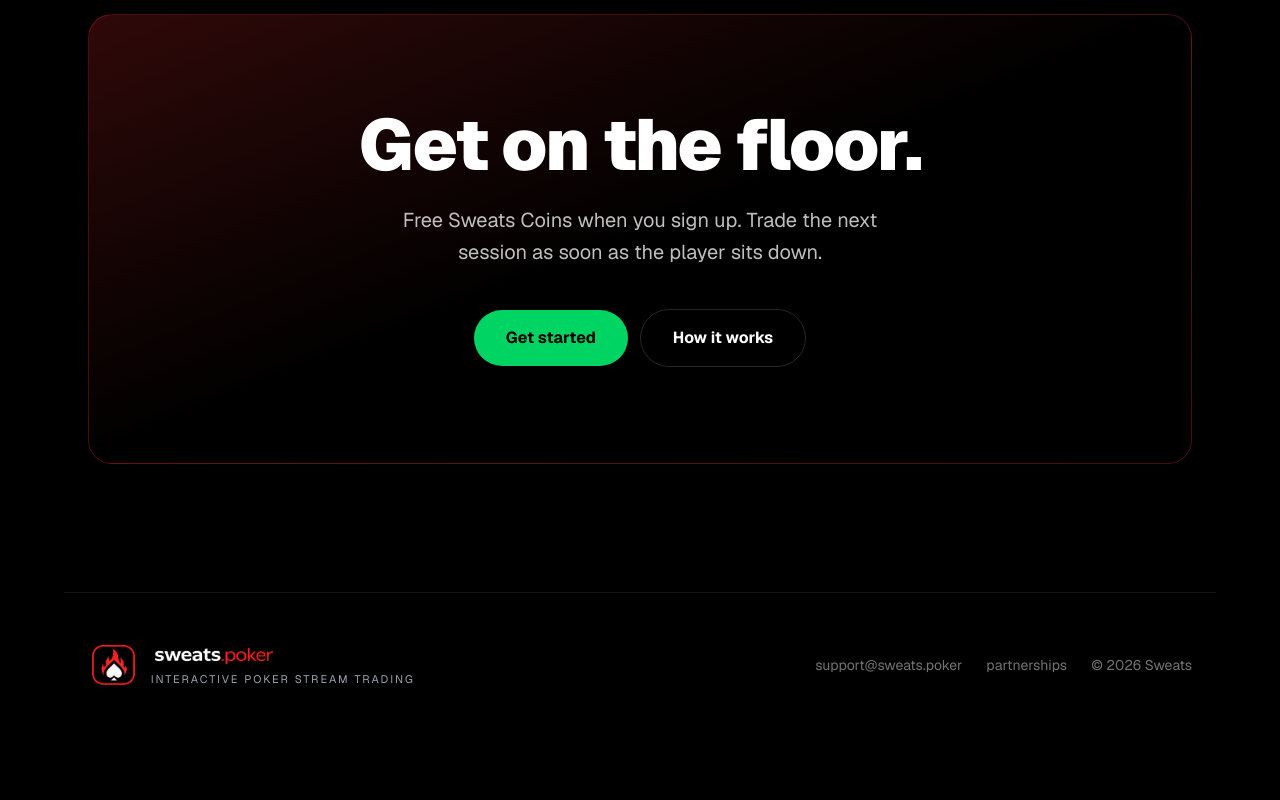
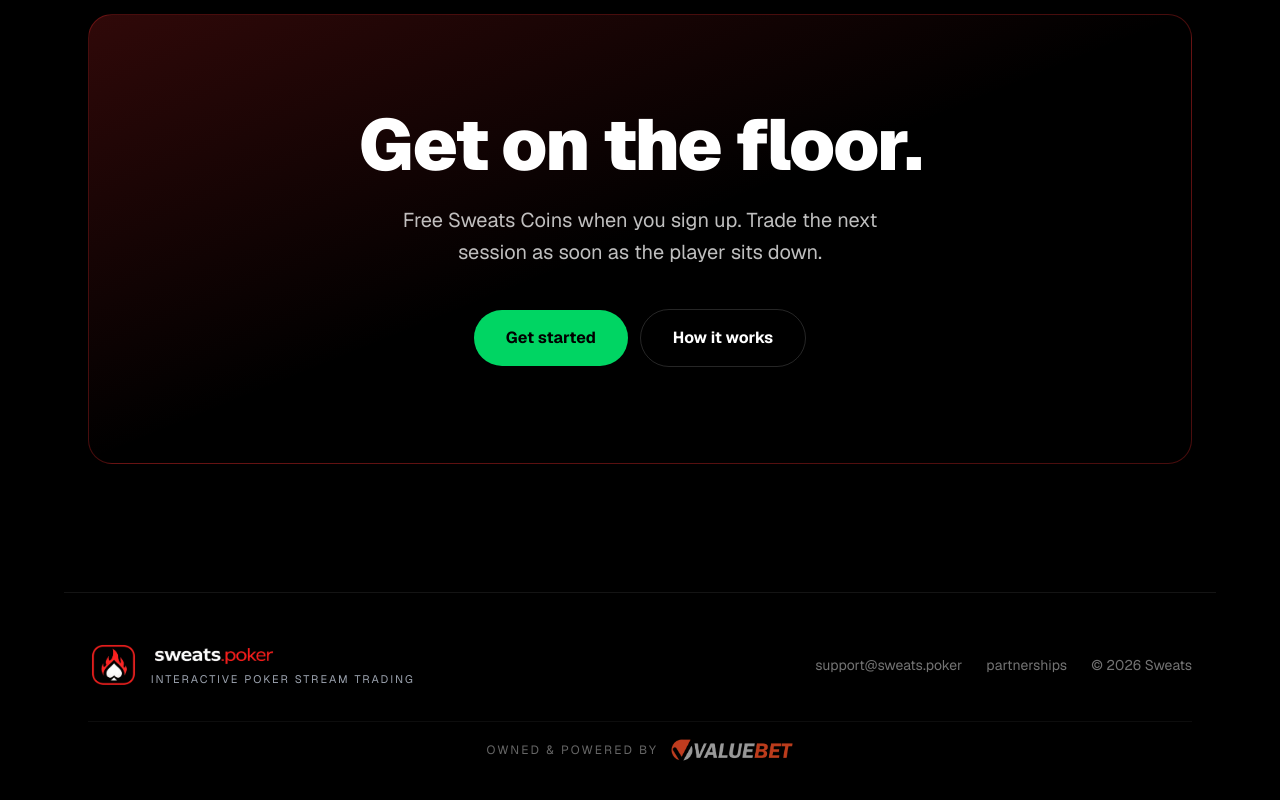
Before and after one commit to sweatspoker/sweats-poker, a Next.js app: page / in a window 1280 px wide. Shown: the part 7083-7883 px from the top of the page. Built offline with nearby package versions, Linux system fonts and the light colour scheme; no server answers.

Commit message:
footer: restore 'Owned & Powered by ValueBet' attribution

```diff
--- a/src/app/page.tsx
+++ b/src/app/page.tsx
@@ -371,6 +371,26 @@ function Footer() {
           <span>© {new Date().getFullYear()} Sweats</span>
         </div>
       </div>
+      <div className="flex items-center justify-center gap-3 pt-4 border-t border-white/5">
+        <span className="text-xs uppercase tracking-[0.18em] text-white/40">
+          Owned &amp; Powered by
+        </span>
+        <a
+          href="https://www.valuebet.app"
+          target="_blank"
+          rel="noopener noreferrer"
+          aria-label="ValueBet"
+          className="opacity-80 hover:opacity-100 transition-opacity"
+        >
+          <Image
+            src="/valuebet-logo.png"
+            alt="ValueBet"
+            width={1498}
+            height={291}
+            className="h-6 w-auto"
+          />
+        </a>
+      </div>
     </footer>
   );
 }
```
